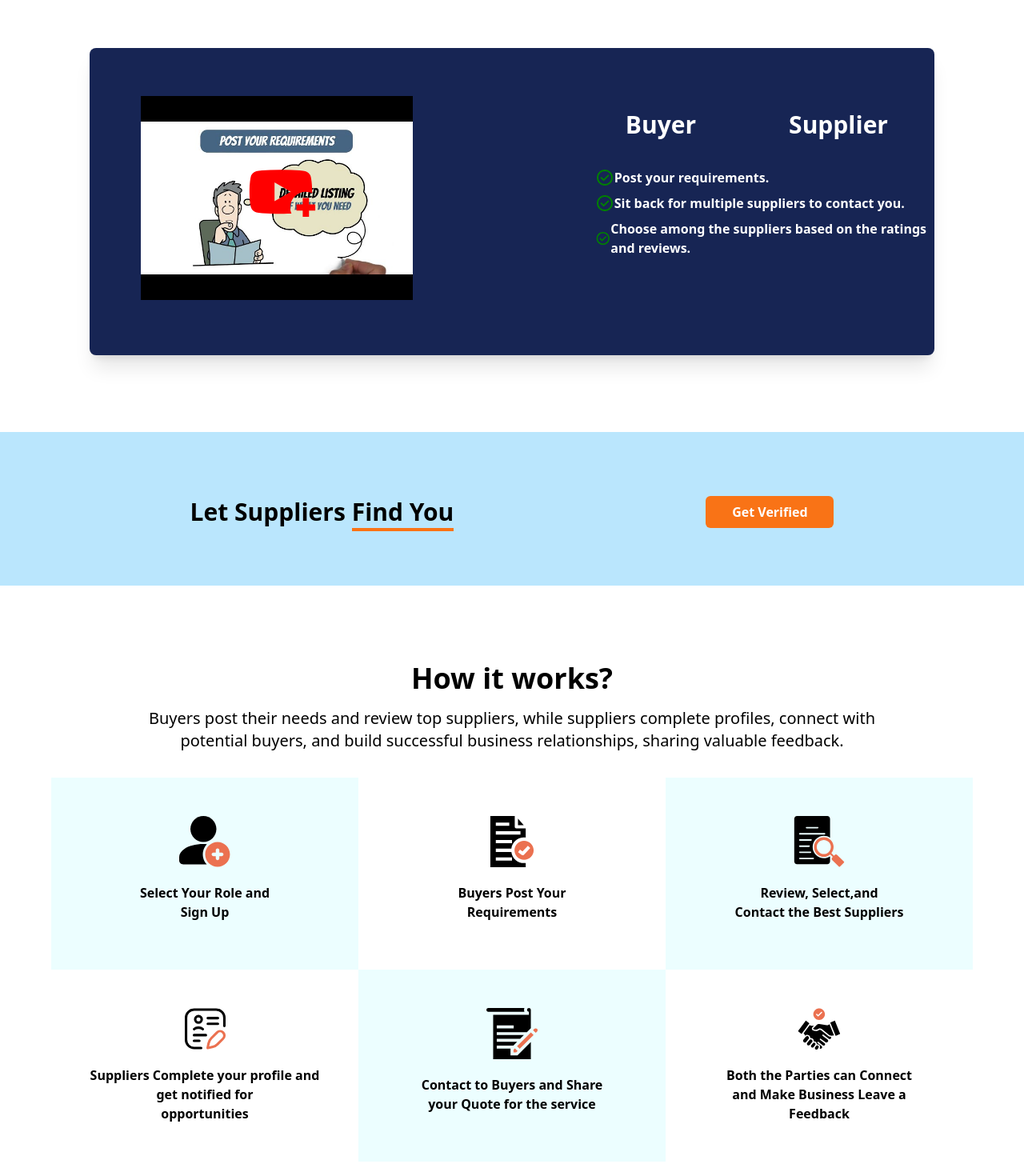
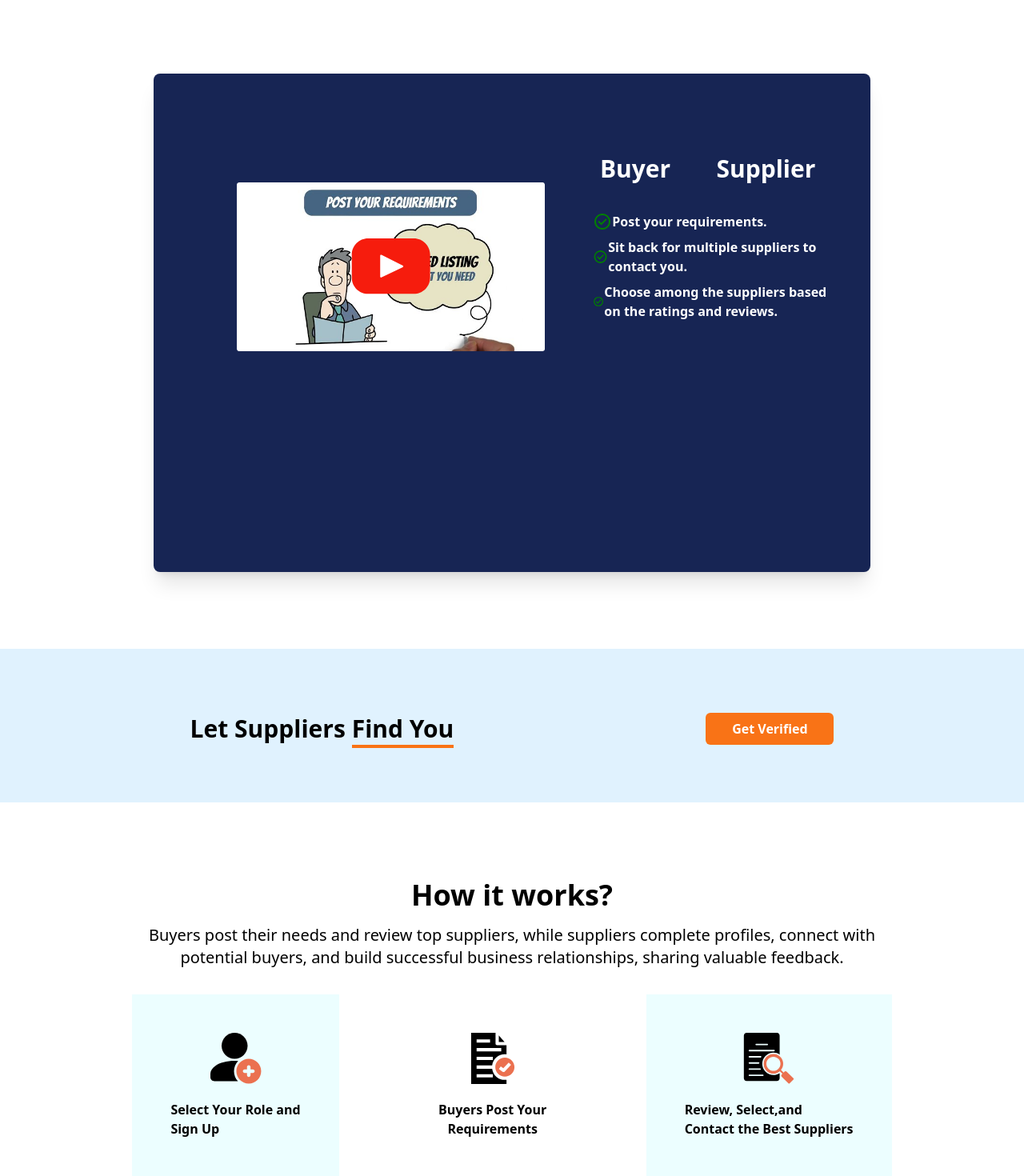
Before and after one commit to sourav0009/Habot_company_Ui, a React (Create React App) app: page / in a window 1280 px wide. Shown: the part 1280-2750 px from the top of the page at 80% size. Built offline with nearby package versions, Linux system fonts and the light colour scheme.

Commit message:
responsive

```diff
--- a/src/components/home.jsx
+++ b/src/components/home.jsx
@@ -1,9 +1,11 @@
 import React from 'react';
+import youtube from '../assets/youTube.png'
+
 
 const Home = () => {
     return (
         <>
-            <section class="bg-center bg-no-repeat bg-[url('https://flowbite.s3.amazonaws.com/docs/jumbotron/conference.jpg')] bg-gray-700 bg-blend-multiply">
+            <section class="bg-center bg-no-repeat bg-[url('https://www.rizmona.com/wp-content/uploads/2024/05/Dubai-UAE-Background_Medium-Tranparency-Rizmona-Consultants.jpg')] bg-gray-700 bg-blend-multiply">
                 <div className="px-4 mx-auto max-w-screen-xl text-center py-16 md:py-24 lg:py-56">
                     <h1 className="mb-4 text-3xl font-extrabold tracking-tight leading-none text-white sm:text-4xl md:text-5xl lg:text-6xl">
                         Are You a Supplier?
@@ -75,34 +77,32 @@ const Home = () => {
                 </div>
             </section>
 
-            <section className=' bg-blue-950  md:ml-28 md:mr-28 ml-8 mr-8  h-96 mb-10 rounded-lg shadow-xl'>
-                <div className=' md:mt-24'>
-                    <div className='md:flex md:space-x-6 space-y-6 items-center'>
-                        <div className="left ml-16 relative mt-5">
+            <section className=' bg-blue-950  md:ml-48 md:mr-48 ml-8 mr-8 mt-10  md:h-[623px] mb-10 rounded-lg shadow-xl'>
+                <div className=' md:mt-32 p-10'>
+                    <div className='md:flex md:space-x-10 space-y-6 items-center'>
+                        <div className="left md:ml-16 relative md:mt-24">
                             <a
                                 href="https://www.youtube.com/watch?v=IZLp-TZyDkQ"
                                 target="_blank"
                                 rel="noopener noreferrer"
                             >
-                                <img className="h-45 w-[65%] mt-10" src="./pic.jpeg" alt="Linked Image" />
+                                {/* <img className="h-45 w-[65%] mt-10" src="./pic.jpeg" alt="Linked Image" /> */}
+                                <img  height={350} width={640} src={youtube} alt="youtubeImage" />
+
+
                             </a>
-                            <svg
-                                className="absolute top-1/2 left-1/3 transform -translate-x-1/2 -translate-y-1/3"
-                                xmlns="http://www.w3.org/2000/svg"
-                                height="94px"
-                                viewBox="0 -960 960 960"
-                                width="94px"
-                                fill="#FF0000"
-                            >
-                                <path d="M616-242q-27 1-51.5 1.5t-43.5.5h-41q-71 0-133-2-53-2-104.5-5.5T168-257q-26-7-45-26t-26-45q-6-23-9.5-56T82-447q-2-36-2-73t2-73q2-30 5.5-63t9.5-56q7-26 26-45t45-26q23-6 74.5-9.5T347-798q62-2 133-2t133 2q53 2 104.5 5.5T792-783q26 7 45 26t26 45q6 23 9.5 56t5.5 63q2 36 2 73v17q-19-8-39-12.5t-41-4.5q-83 0-141.5 58.5T600-320q0 21 4 40.5t12 37.5ZM400-400l208-120-208-120v240Zm360 200v-80h-80v-80h80v-80h80v80h80v80h-80v80h-80Z" />
+                            <svg  className="absolute top-1/2 left-1/2 transform -translate-x-1/2 -translate-y-1/2" width="100" height="70" viewBox="0 0 107 76" fill="none" xmlns="http://www.w3.org/2000/svg">
+                                <rect x="19.1374" y="17.5234" width="53.7231" height="40.1194" rx="5" fill="white" />
+                                <path d="M84.2177 0H22.0758C9.88367 0 0 9.88366 0 22.0758V53.1402C0 65.3323 9.88367 75.216 22.0758 75.216H84.2177C96.4099 75.216 106.294 65.3323 106.294 53.1402V22.0758C106.294 9.88366 96.4099 0 84.2177 0ZM69.288 39.1194L40.2222 52.982C39.4477 53.3514 38.5531 52.7867 38.5531 51.9288V23.337C38.5531 22.4669 39.4712 21.9029 40.2473 22.2962L69.3131 37.0253C70.1773 37.4632 70.1623 38.7025 69.288 39.1194Z" fill="#F61C0D" />
                             </svg>
+
                         </div>
-                        <div className="right mr-10 text-white space-y-9">
+                        <div className="right  text-white space-y-9">
                             <div className=' flex justify-around text-3xl font-bold  '>
                                 <h1 className=' hover:text-orange-500 hover:border-b-4 hover:border-orange-500 '>Buyer </h1>
                                 <h1 className=' hover:text-orange-500 hover:border-b-4 hover:border-orange-500 '>Supplier </h1>
                             </div>
-                            <div className="space-y-2 font-semibold ml-5">
+                            <div className="space-y-2 font-semibold md:ml-5">
                                 <p className="flex items-center space-x-2">
                                     <svg xmlns="http://www.w3.org/2000/svg" height="24px" viewBox="0 -960 960 960" width="24px" fill="#008000">
                                         <path d="m424-296 282-282-56-56-226 226-114-114-56 56 170 170Zm56 216q-83 0-156-31.5T197-197q-54-54-85.5-127T80-480q0-83 31.5-156T197-763q54-54 127-85.5T480-880q83 0 156 31.5T763-763q54 54 85.5 127T880-480q0 83-31.5 156T763-197q-54 54-127 85.5T480-80Zm0-80q134 0 227-93t93-227q0-134-93-227t-227-93q-134 0-227 93t-93 227q0 134 93 227t227 93Zm0-320Z" />
@@ -128,7 +128,7 @@ const Home = () => {
                 </div>
             </section>
 
-            <section className=' w-full h-48 bg-sky-200 mt-24 mb-24'>
+            <section className=' w-full h-48 bg-sky-100 mt-24 md:mb-24'>
                 <div className=' flex items-center md:justify-around justify-between md:p-20 p-16 '>
                     <h1 className=' md:text-3xl text-xl font-semibold'>Let Suppliers <span className=' border-b-4 border-orange-500'> Find You</span></h1>
                     <button className=' bg-orange-500 p-2 md:w-40 w-40 rounded-md text-white font-semibold'>Get Verified</button>
@@ -136,15 +136,15 @@ const Home = () => {
             </section>
 
 
-            <section className=' h-[100%]  mr-32 ml-32 mb-20'>
-                <div className="up flex justify-center flex-col items-center space-y-4">
-                    <h1 className=' text-4xl font-bold'>How it works?</h1>
-                    <p className=' text-center font-sans text-xl'>Buyers post their needs and review top suppliers, while suppliers complete profiles, connect with <br /> potential buyers, and build successful business relationships, sharing valuable feedback.
+            <section className=' h-[100%]  md:mr-32 md:ml-32 mb-20 mt-10'>
+                <div className="up flex justify-center flex-col items-center text-center space-y-4">
+                    <h1 className=' md:text-4xl text-3xl font-bold'>How it works?</h1>
+                    <p className=' text-center font-sans text-xl ml-8 mr-8'>Buyers post their needs and review top suppliers, while suppliers complete profiles, connect with <br /> potential buyers, and build successful business relationships, sharing valuable feedback.
                     </p>
                 </div>
                 <div className=" flex justify-center flex-col items-center mt-8">
-                    <div className=" flex">
-                        <div className=' bg-cyan-50 h-60 w-96 text-center flex flex-col items-center p-12 space-y-5'>
+                    <div className=" md:flex">
+                        <div className=' bg-cyan-50 md:h-60 md:w-96ext-center flex flex-col items-center p-12 space-y-5'>
                             <svg width="64" height="64" viewBox="0 0 75 75" fill="none" xmlns="http://www.w3.org/2000/svg">
                                 <path d="M35.4476 38.0417C45.9525 38.0417 54.4684 29.5258 54.4684 19.0208C54.4684 8.51592 45.9525 0 35.4476 0C24.9427 0 16.4268 8.51592 16.4268 19.0208C16.4268 29.5258 24.9427 38.0417 35.4476 38.0417Z" fill="black" />
                                 <path fill-rule="evenodd" clip-rule="evenodd" d="M40.3968 70.9373C36.7897 67.0778 34.5833 61.8937 34.5833 56.1979C34.5833 50.3844 36.8831 45.107 40.6181 41.2198C38.9339 41.0919 37.2048 41.0227 35.4479 41.0227C23.9593 41.0227 13.7884 43.8966 7.47346 48.2022C2.656 51.4876 0 55.6618 0 60.0435V65.0616C0 66.6178 0.619042 68.1153 1.72225 69.2185C2.82546 70.3182 4.31946 70.9407 5.87917 70.9407L40.3968 70.9373Z" fill="black" />
@@ -153,7 +153,7 @@ const Home = () => {
 
                             <div className=' font-semibold'>Select Your Role and <br /> Sign Up</div>
                         </div>
-                        <div className=' bg-white h-60 w-96  text-center flex flex-col items-center p-12 space-y-5'>
+                        <div className=' bg-white md:h-60 md:w-96  text-center flex flex-col items-center p-12 space-y-5'>
                             <svg width="64" height="64" viewBox="0 0 65 75" fill="none" xmlns="http://www.w3.org/2000/svg">
                                 <path d="M41.2534 13.4709H49.6764L41.2534 3.89185V13.4709Z" fill="black" />
                                 <path d="M50.1889 31.4928C50.9841 31.4928 51.7755 31.5426 52.5596 31.6415V18.2038H38.7921C37.4829 18.2038 36.5119 17.1958 36.5119 15.8889V0H0.951602C0.851121 0 0.76923 0.0815705 0.76923 0.182051V74.818C0.76923 74.9184 0.851121 75 0.951602 75H52.3774C52.478 75 52.5598 74.9184 52.5598 74.818V68.8439C51.7756 68.9429 50.9843 68.9926 50.1891 68.9926C40.6349 68.9926 32.7242 61.8348 31.5551 52.6091H8.79311V47.8761H31.555C32.724 38.6505 40.6349 31.4928 50.1889 31.4928ZM32.5 60.6189V65.3519H8.79311V60.6189H32.5ZM8.79311 9.64808H28.4881V14.3811H8.79311V9.64808ZM8.79311 22.3907H44.9005V27.1237H8.79311V22.3907ZM32.5 39.8665H8.79311V35.1335H32.5V39.8665Z" fill="black" />
@@ -162,7 +162,7 @@ const Home = () => {
 
                             <div className=' font-semibold'>Buyers Post Your <br /> Requirements</div>
                         </div>
-                        <div className=' bg-cyan-50 h-60 w-96 text-center flex flex-col items-center p-12 space-y-5'>
+                        <div className=' bg-cyan-50 md:h-60 md:w-96ext-center flex flex-col items-center p-12 space-y-5'>
                             <svg width="64" height="64" viewBox="0 0 76 78" fill="none" xmlns="http://www.w3.org/2000/svg">
                                 <path fill-rule="evenodd" clip-rule="evenodd" d="M50.2778 73.2965H4.2403C1.81727 73.2965 0 71.3278 0 69.0562V4.2403C0 1.96871 1.96871 0 4.2403 0H50.2778C52.7008 0 54.5181 1.96871 54.5181 4.2403V33.1652C47.8548 28.622 38.7684 29.5306 32.8623 35.4368C26.3504 41.9486 26.5018 53.0037 33.1652 59.5156C38.9199 65.1188 47.8548 65.876 54.5181 61.4843V69.0562C54.5181 71.3278 52.7008 73.2965 50.2778 73.2965ZM29.0763 65.7246H8.32915C6.9662 65.7246 6.9662 63.6044 8.32915 63.6044H28.9249C30.4393 63.6044 30.4393 65.7246 29.0763 65.7246ZM24.836 56.3354H8.32915C6.9662 56.3354 6.9662 54.2152 8.32915 54.2152H24.836C26.3504 54.2152 26.3504 56.3354 24.836 56.3354ZM22.5644 47.0976H8.32915C6.9662 47.0976 6.9662 44.826 8.32915 44.826H22.5644C24.0788 44.826 24.0788 47.0976 22.5644 47.0976ZM25.5932 37.7083H8.32915C6.9662 37.7083 6.9662 35.4368 8.32915 35.4368H25.5932C27.1076 35.4368 27.1076 37.7083 25.5932 37.7083ZM46.0375 28.3191H8.32915C6.9662 28.3191 6.9662 26.0475 8.32915 26.0475H46.0375C47.5519 26.0475 47.5519 28.3191 46.0375 28.3191ZM35.7396 18.9299H18.7785C17.2641 18.9299 17.2641 16.6583 18.7785 16.6583H35.7396C37.254 16.6583 37.254 18.9299 35.7396 18.9299Z" fill="black" />
                                 <path fill-rule="evenodd" clip-rule="evenodd" d="M37.4053 39.6771C41.4942 35.4368 48.309 35.4368 52.5493 39.5257C59.364 46.3404 54.6694 58.0012 45.1287 58.0012C36.0424 58.0012 30.5906 46.9462 37.4053 39.6771ZM30.1363 47.4005C30.1363 34.0739 46.0374 27.562 55.4266 36.6483C61.0298 42.1001 61.4842 50.8836 56.4867 56.7897L60.4241 60.7271L58.9097 62.2415L54.9723 58.4556C45.7345 66.7847 30.2877 60.4243 30.1363 47.4005Z" fill="#EB7150" />
@@ -173,8 +173,8 @@ const Home = () => {
                             <div className=' font-semibold'>Review, Select,and<br />  Contact the Best Suppliers</div>
                         </div>
                     </div>
-                    <div className=" flex">
-                        <div className=' bg-white h-60 w-96  text-center flex flex-col items-center p-12 space-y-5 '>
+                    <div className=" md:flex ml-14 mr-14">
+                        <div className=' bg-white md:h-60 md:w-96 text-center flex flex-col items-center p-12 space-y-5 '>
                             <svg width="75" height="75" viewBox="0 0 75 75" fill="none" xmlns="http://www.w3.org/2000/svg">
                                 <g clip-path="url(#clip0_1_215)">
                                     <mask id="mask0_1_215" maskUnits="userSpaceOnUse" x="0" y="0" width="75" height="75">
@@ -200,7 +200,7 @@ const Home = () => {
 
                             <div className=' font-semibold'>Suppliers Complete your profile and get notified for <br /> opportunities</div>
                         </div>
-                        <div className=' bg-cyan-50 h-60 w-96  text-center flex flex-col items-center p-12 space-y-5 '>
+                        <div className=' bg-cyan-50 md:h-60 md:w-96ext-center flex flex-col items-center p-12 space-y-5 '>
                             <svg width="64" height="64" viewBox="0 0 75 75" fill="none" xmlns="http://www.w3.org/2000/svg">
                                 <g clip-path="url(#clip0_1_194)">
                                     <path d="M45.4258 69.4654L35.3054 69.4651V59.5411H15.1822V55.1522H39.4976L45.0324 49.6175H15.1822V45.2287H49.4212L54.956 39.6939H15.1822V35.3051H59.3448L65.0764 29.5734V2.76738C65.0764 1.24146 63.835 0 62.309 0C60.7831 0 59.5417 1.24146 59.5417 2.76738C59.5417 4.29302 60.7828 5.53418 62.3086 5.53418H62.309V9.923L9.92358 9.92344V75H65.0764V49.8149L45.4258 69.4654ZM15.1822 25.3816H39.9708V29.7705H15.1822V25.3816Z" fill="black" />
@@ -218,7 +218,7 @@ const Home = () => {
 
                             <div className=' font-semibold'>Contact to Buyers and Share <br /> your Quote for the service</div>
                         </div>
-                        <div className=' bg-white h-60 w-96  text-center flex flex-col items-center p-12 space-y-5'>
+                        <div className=' bg-white md:h-60 md:w-96  text-center flex flex-col items-center p-12 space-y-5'>
                             <svg width="64" height="64" viewBox="0 0 87 86" fill="none" xmlns="http://www.w3.org/2000/svg">
                                 <path d="M28.9361 70.393C30.1146 68.9165 29.8843 66.7492 28.4078 65.5707C27.7034 65.0018 26.9448 64.7308 26.1592 64.7308C26.0237 64.7308 25.8883 64.7444 25.7528 64.7579C24.8317 64.8663 24.0189 65.3269 23.4636 66.0583L18.9257 71.9237C18.4109 72.5739 18.1536 73.3054 18.1536 74.064C18.1536 75.107 18.6277 76.0823 19.4404 76.746C20.9034 77.9245 23.0707 77.6807 24.2628 76.2178L28.9361 70.393Z" fill="black" />
                                 <path d="M16.948 70.0272L21.5129 64.1483C22.0277 63.471 22.3121 62.6718 22.3121 61.8319C22.3121 60.667 21.7839 59.5833 20.8627 58.8518C20.2125 58.3371 19.4133 58.0662 18.587 58.0662C18.4245 58.0662 18.2619 58.0797 18.0994 58.0933C17.097 58.2152 16.2165 58.7299 15.6069 59.5156L11.042 65.3945C9.78219 67.0335 10.0667 69.3905 11.6922 70.6503C12.4914 71.2734 13.4667 71.5443 14.4555 71.4224C15.4579 71.314 16.3384 70.8128 16.948 70.0272Z" fill="black" />
```
Also changed, not shown: src/assets/bg.png (added), src/assets/youTube.png (added).
